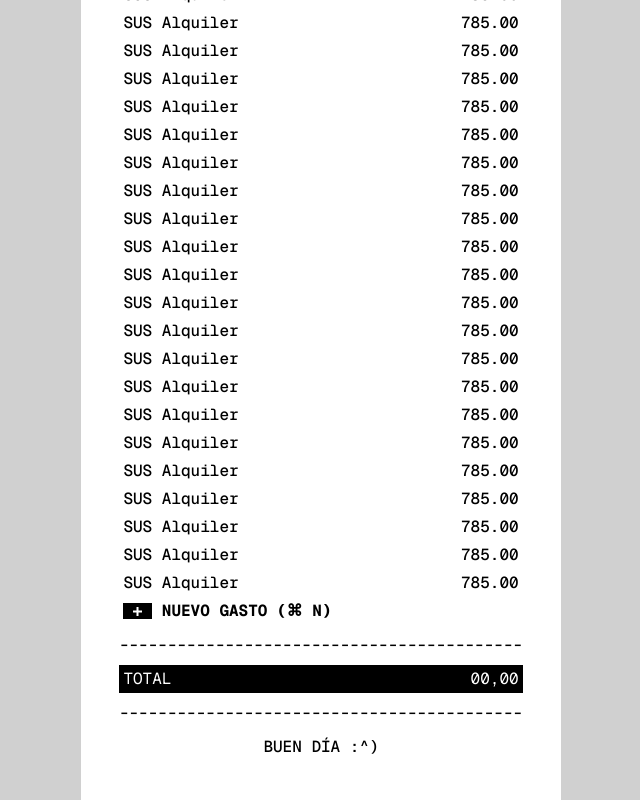
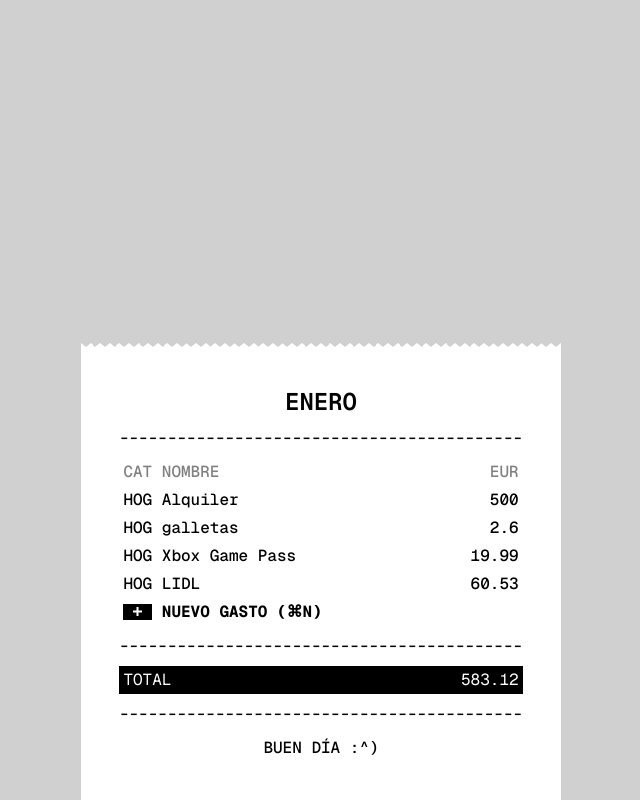
Before and after one commit to d4-n1/ticky, a React (Vite) app: page / in a window 1280 px wide. Shown: the whole page, without its empty margins (319-959 px from the left). Built offline with nearby package versions, Linux system fonts and the light colour scheme.

Commit message:
Added expenses mapping in ticket

```diff
--- a/src/App.jsx
+++ b/src/App.jsx
@@ -1,14 +1,37 @@
 import Ticket from './components/Ticket';
 
-function App() {
+const App = () => {
+  const expenses = [
+    {
+      category: 'hogar',
+      name: 'Alquiler',
+      amount: 500,
+    },
+    {
+      category: 'test',
+      name: 'galletas',
+      amount: 2.6,
+    },
+    {
+      category: 'suscripciones',
+      name: 'Xbox Game Pass',
+      amount: 19.99,
+    },
+    {
+      category: 'supermercados',
+      name: 'LIDL',
+      amount: 60.53,
+    },
+  ];
+
   return (
     <>
       <div className='w-dvw h-dvh bg-grey flex flex-col items-center font-mono font-medium overflow-auto'>
         <div className='grow' />
-        <Ticket />
+        <Ticket expenses={expenses} />
       </div>
     </>
   );
-}
+};
 
 export default App;
--- a/src/components/Ticket.jsx
+++ b/src/components/Ticket.jsx
@@ -1,9 +1,12 @@
+// Sirve para anclar el scroll en la parte inferior
+import { useEffect, useRef } from 'react';
+
 const ExpenseRow = (props) => {
   return (
     <div className='col-span-full grid grid-cols-subgrid px-1 py-0.5'>
       <div className='pr-[1ch]'>
         <select
-          value={props.selected}
+          value={props.category}
           className='w-[3ch] appearance-none focus:bg-grey focus:outline-none'
         >
           <option>HOG</option>
@@ -14,14 +17,14 @@ const ExpenseRow = (props) => {
       <div className='pr-[1ch]'>
         <input
           className='w-full focus:bg-grey focus:outline-none'
-          value={'Alquiler'}
+          value={props.name}
         />
       </div>
       <div>
         <input
           type='number'
           className='w-[10ch] text-right focus:bg-grey focus:outline-none [appearance:textfield] [&::-webkit-outer-spin-button]:appearance-none [&::-webkit-inner-spin-button]:appearance-none'
-          value={'785.00'}
+          value={props.amount}
         />
       </div>
     </div>
@@ -47,19 +50,22 @@ const Divider = () => {
   );
 };
 
-const Total = () => {
+const Total = ({ expenses }) => {
+  let total = 0;
+
+  expenses.map((expense) => {
+    total += expense.amount;
+  });
+
   return (
     <div className='col-span-full flex place-content-between bg-black text-white py-0.5 px-1 font-normal'>
       <p>TOTAL</p>
-      <p>00,00</p>
+      <p>{total}</p>
     </div>
   );
 };
 
-// Sirve para anclar el scroll en la parte inferior
-import { useEffect, useRef } from 'react';
-
-const Ticket = () => {
+const Ticket = ({ expenses }) => {
   const bottomRef = useRef(null);
 
   useEffect(() => {
@@ -74,47 +80,24 @@ const Ticket = () => {
       </h1>
       <Divider />
       <div className='col-span-full grid grid-cols-subgrid px-1 py-0.5 text-dark-grey'>
-        <p>CAT</p>
+        <p className='pr-[1ch]'>CAT</p>
         <p>NOMBRE</p>
         <p className='text-end'>EUR</p>
       </div>
-      <ExpenseRow selected={'SUS'} />
-      <ExpenseRow selected={'SUS'} />
-      <ExpenseRow selected={'SUS'} />
-      <ExpenseRow selected={'SUS'} />
-      <ExpenseRow selected={'SUS'} />
-      <ExpenseRow selected={'SUS'} />
-      <ExpenseRow selected={'SUS'} />
-      <ExpenseRow selected={'SUS'} />
-      <ExpenseRow selected={'SUS'} />
-      <ExpenseRow selected={'SUS'} />
-      <ExpenseRow selected={'SUS'} />
-      <ExpenseRow selected={'SUS'} />
-      <ExpenseRow selected={'SUS'} />
-      <ExpenseRow selected={'SUS'} />
-      <ExpenseRow selected={'SUS'} />
-      <ExpenseRow selected={'SUS'} />
-      <ExpenseRow selected={'SUS'} />
-      <ExpenseRow selected={'SUS'} />
-      <ExpenseRow selected={'SUS'} />
-      <ExpenseRow selected={'SUS'} />
-      <ExpenseRow selected={'SUS'} />
-      <ExpenseRow selected={'SUS'} />
-      <ExpenseRow selected={'SUS'} />
-      <ExpenseRow selected={'SUS'} />
-      <ExpenseRow selected={'SUS'} />
-      <ExpenseRow selected={'SUS'} />
-      <ExpenseRow selected={'SUS'} />
-      <ExpenseRow selected={'SUS'} />
-      <ExpenseRow selected={'SUS'} />
-      <ExpenseRow selected={'SUS'} />
-      <ExpenseRow selected={'SUS'} />
-      <ExpenseRow selected={'SUS'} />
-      <ExpenseRow selected={'SUS'} />
-      <ExpenseRow selected={'SUS'} />
-      <AddExpense label={'NUEVO GASTO (⌘ N)'} />
+
+      {expenses.map((expense) => {
+        return (
+          <ExpenseRow
+            category={expense.category}
+            name={expense.name}
+            amount={expense.amount}
+          />
+        );
+      })}
+
+      <AddExpense label={'NUEVO GASTO (⌘N)'} />
       <Divider />
-      <Total />
+      <Total expenses={expenses} />
       <Divider />
       <div className='col-span-full text-center px-1 py-0.5'>BUEN DÍA :^)</div>
 
```
Also changed, not shown: src/assets/icons/command.svg (added), 1 other file (tests, documents, lock files or other folders).
